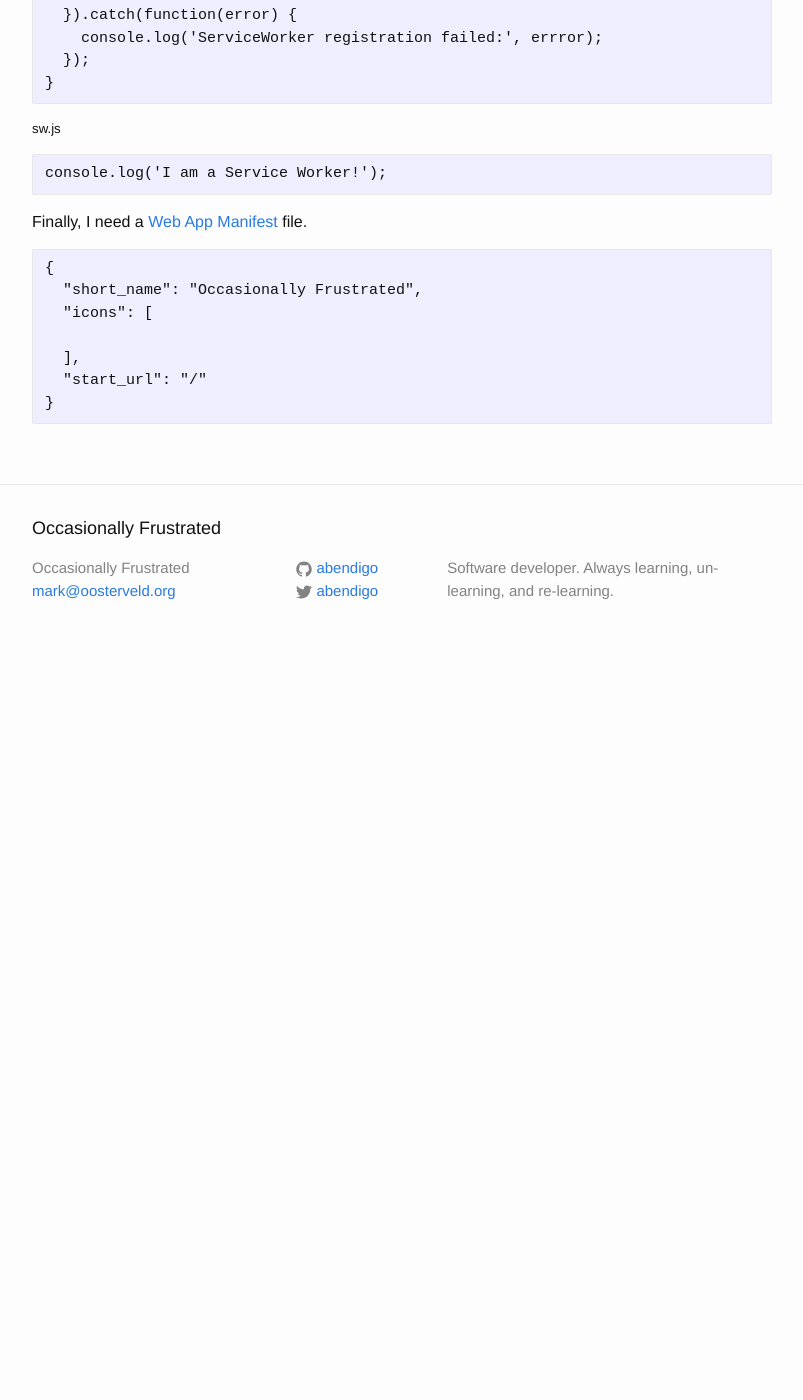
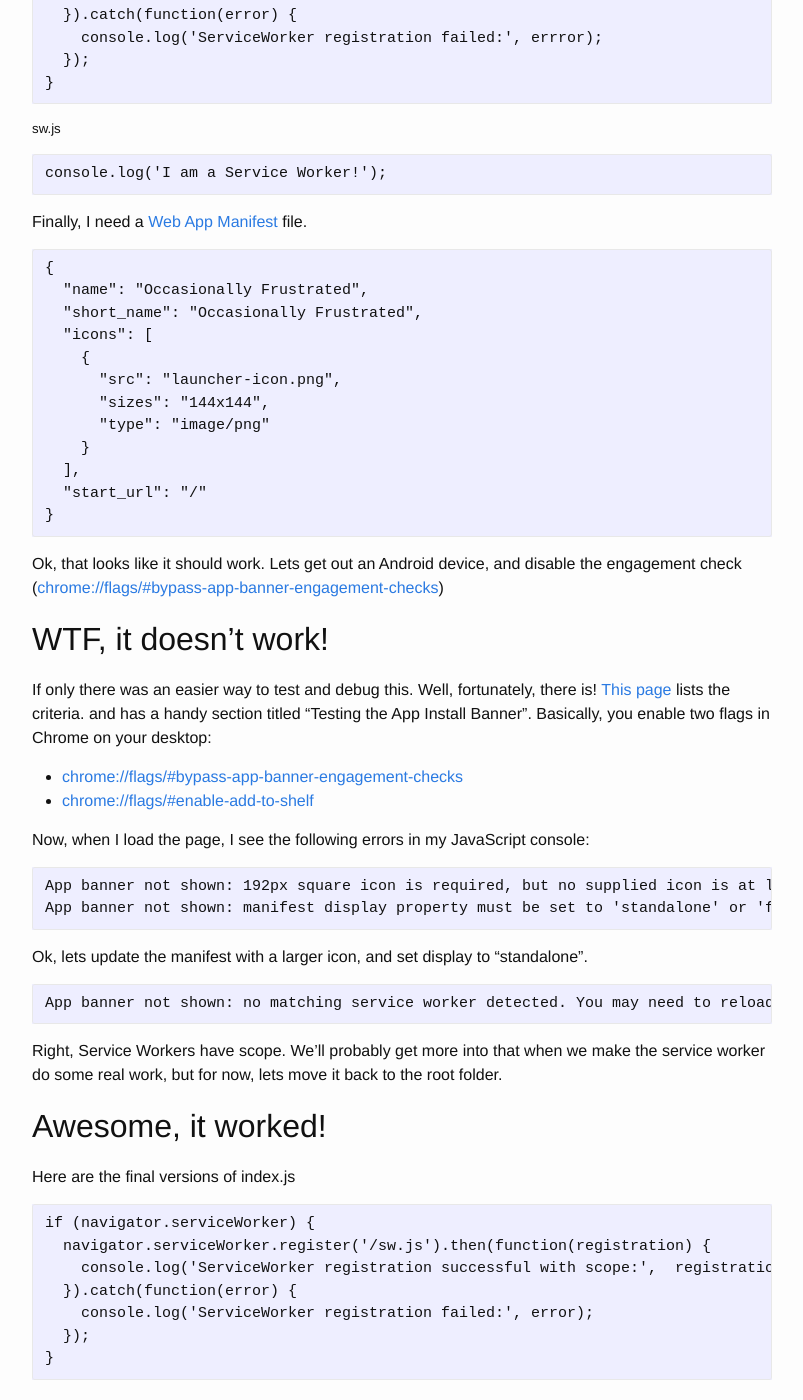
Before and after one commit to abendigo/abendigo.github.io, a Jekyll site: the page built from _posts/2016-07-17-pwa_step_one.markdown, in a window 1280 px wide and 1400 px high, scrolled down 612 px. Shown: the whole window, without its empty margins (238-1041 px from the left). Built offline with Jekyll 4.4.1, drawn with Linux system fonts in a browser that asks for light colours; before the commit the page ends 1274 px from its top, so only the background shows below that; some of the changed text lies outside the part shown.

Commit message:
working version

```diff
--- a/_posts/2016-07-17-pwa_step_one.markdown
+++ b/_posts/2016-07-17-pwa_step_one.markdown
@@ -36,15 +36,74 @@
 Finally, I need a [Web App Manifest][manifest] file.
 
     {
+      "name": "Occasionally Frustrated",
       "short_name": "Occasionally Frustrated",
       "icons": [
-
+        {
+          "src": "launcher-icon.png",
+          "sizes": "144x144",
+          "type": "image/png"
+        }
       ],
       "start_url": "/"
     }
+
+Ok, that looks like it should work. Lets get out an Android device, and disable the
+engagement check ([chrome://flags/#bypass-app-banner-engagement-checks](chrome://flags/#bypass-app-banner-engagement-checks))
+
+## WTF, it doesn't work!
+
+If only there was an easier way to test and debug this. Well, fortunately, there is! [This page][criteria] lists the criteria.
+and has a handy section titled "Testing the App Install Banner". Basically, you enable two flags in Chrome on your desktop:
+
+- [chrome://flags/#bypass-app-banner-engagement-checks](chrome://flags/#bypass-app-banner-engagement-checks)
+- [chrome://flags/#enable-add-to-shelf](chrome://flags/#enable-add-to-shelf)
+
+Now, when I load the page, I see the following errors in my JavaScript console:
+
+    App banner not shown: 192px square icon is required, but no supplied icon is at least this size
+    App banner not shown: manifest display property must be set to 'standalone' or 'fullscreen'
+
+Ok, lets update the manifest with a larger icon, and set display to "standalone".
+
+    App banner not shown: no matching service worker detected. You may need to reload the page, or check that the service worker for the current page also controls the start URL from the manifest
+
+Right, Service Workers have scope. We'll probably get more into that when we make the service worker do
+some real work, but for now, lets move it back to the root folder.
+
+## Awesome, it worked!
+
+Here are the final versions of index.js
+
+    if (navigator.serviceWorker) {
+      navigator.serviceWorker.register('/sw.js').then(function(registration) {
+        console.log('ServiceWorker registration successful with scope:',  registration.scope);
+      }).catch(function(error) {
+        console.log('ServiceWorker registration failed:', error);
+      });
+    }
+
+ and manifest.json:
+
+    {
+      "name": "Occasionally Frustrated",
+      "short_name": "Occasionally Frustrated",
+      "icons": [
+        {
+          "src": "launcher-icon.png",
+          "sizes": "192x192",
+          "type": "image/png"
+        }
+      ],
+      "start_url": "/",
+      "display": "standalone"
+    }
+
+
 
 [pwa]: https://developers.google.com/web/progressive-web-apps/
 [banner]: https://developers.google.com/web/updates/2015/03/increasing-engagement-with-app-install-banners-in-chrome-for-android
 [github]: https://github.com/blog/2186-https-for-github-pages/
 [tutorial]: http://www.html5rocks.com/en/tutorials/service-worker/introduction/
 [manifest]: https://developers.google.com/web/updates/2014/11/Support-for-installable-web-apps-with-webapp-manifest-in-chrome-38-for-Android
+[criteria]: https://developers.google.com/web/fundamentals/engage-and-retain/app-install-banners/web-app-install-banners?hl=en
```
Also changed, not shown: launcher-icon.png, manifest.json.
